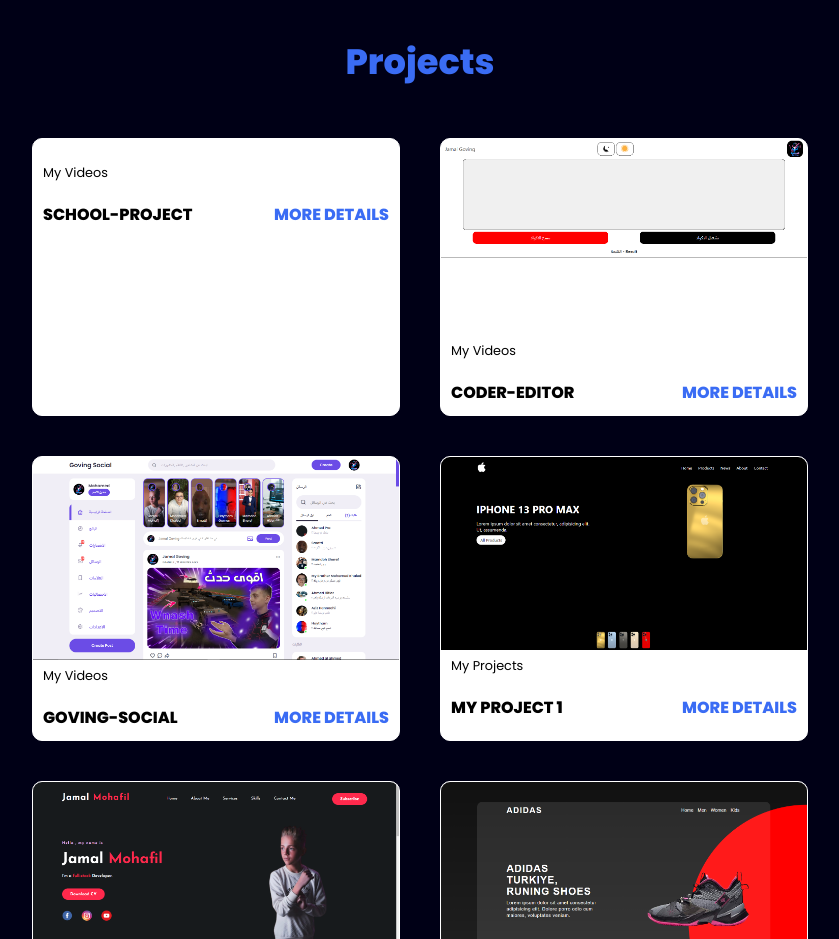
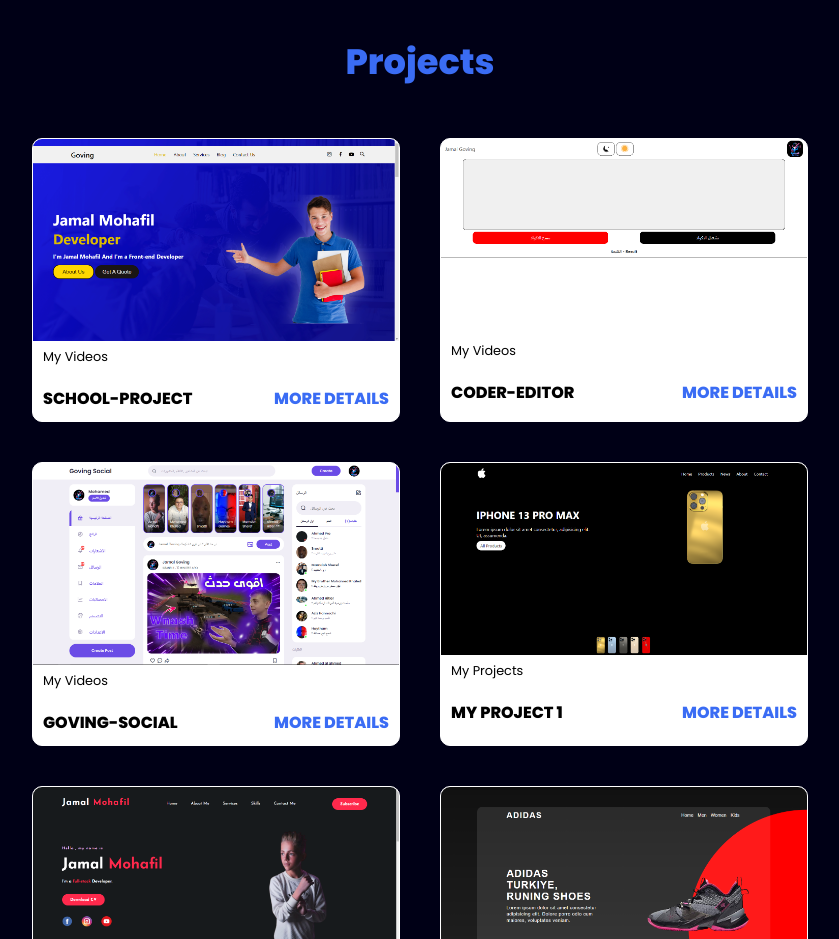
Before and after one commit to JamalMohafil/VC, a plain HTML site: page index.html in a window 1280 px wide. Shown: the part 2160-3099 px from the top of the page, without its empty margins (220-1059 px from the left). Drawn offline with Linux system fonts and the light colour scheme.

Commit message:
Update index.html

```diff
--- a/index.html
+++ b/index.html
@@ -88,7 +88,7 @@
 <div class="content">
     <div class="project-card">
 <div class="project-img">
-    <img src="project-3.pmg" alt="">
+    <img src="project-3.png" alt="">
 </div>
 <div class="porject-info">
     <p class="project-category"> My Videos</p>
```
